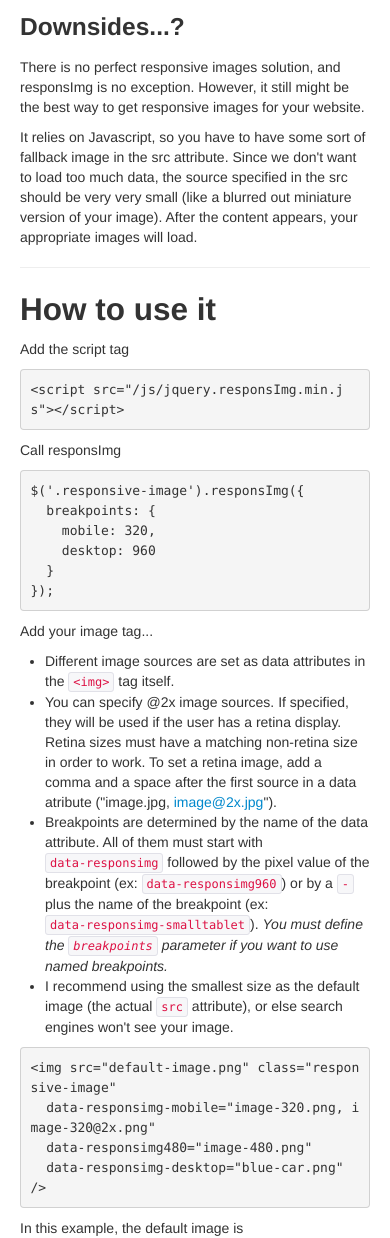
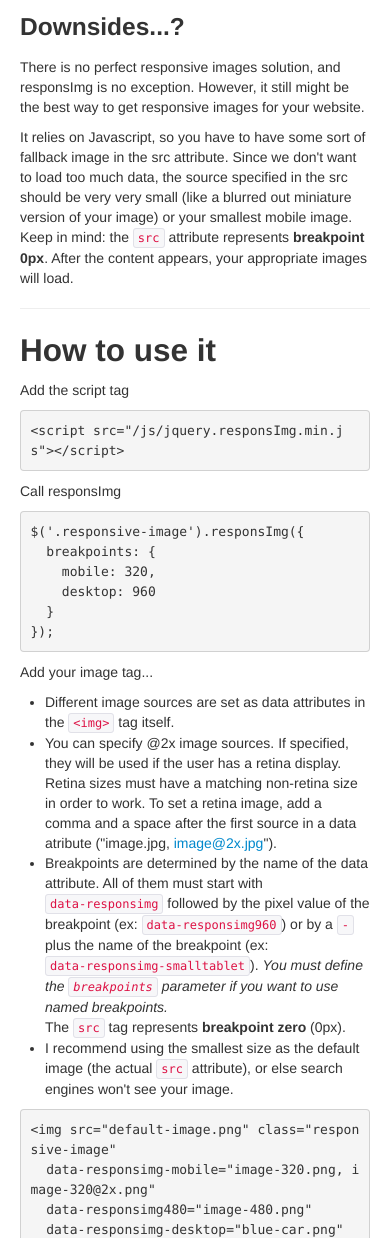
Before and after one commit to etiennetalbot/responsImg, a plain HTML site: page index.html in a window 390 px wide. Shown: the part 1502-2740 px from the top of the page. Drawn offline with nearby package versions, Linux system fonts and the light colour scheme.

Commit message:
Remind people that the src attribute represents breakpoint zero!

```diff
--- a/index.html
+++ b/index.html
@@ -71,7 +71,7 @@
         </div>
       </div>
 
-      <hr>
+      <hr />
 
       <h2>Why use it?</h2>
       <p>It's just Javascript! No messing up the CSS styling, no server configuration and tweaking. Plus, it doesn't rely on a probable future <code>&lt;picture&gt;</code> tag which might cause forward compatibility problems. All you have to do is add attributes to the already existing, already working <code>&lt;img&gt;</code> tag and you're good to go!</p>
@@ -79,7 +79,7 @@
 
       <h3>Downsides...?</h3>
       <p>There is no perfect responsive images solution, and responsImg is no exception. However, it still might be the best way to get responsive images for your website.</p>
-      <p>It relies on Javascript, so you have to have some sort of fallback image in the src attribute. Since we don't want to load too much data, the source specified in the src should be very very small (like a blurred out miniature version of your image). After the content appears, your appropriate images will load.</p>
+      <p>It relies on Javascript, so you have to have some sort of fallback image in the src attribute. Since we don't want to load too much data, the source specified in the src should be very very small (like a blurred out miniature version of your image) or your smallest mobile image. Keep in mind: the <code>src</code> attribute represents <strong>breakpoint 0px</strong>. After the content appears, your appropriate images will load.</p>
 
       <hr />
 
@@ -103,7 +103,8 @@
       <ul>
         <li>Different image sources are set as data attributes in the <code>&lt;img&gt;</code> tag itself.</li>
         <li>You can specify @2x image sources. If specified, they will be used if the user has a retina display. Retina sizes must have a matching non-retina size in order to work. To set a retina image, add a comma and a space after the first source in a data atribute ("image.jpg, <a href="mailto:image@2x.jpg">image@2x.jpg</a>").</li>
-        <li>Breakpoints are determined by the name of the data attribute. All of them must start with <code>data-responsimg</code> followed by the pixel value of the breakpoint (ex: <code>data-responsimg960</code>) or by a <code>-</code> plus the name of the breakpoint (ex: <code>data-responsimg-smalltablet</code>). <em>You must define the <code>breakpoints</code> parameter if you want to use named breakpoints.</em>
+        <li>Breakpoints are determined by the name of the data attribute. All of them must start with <code>data-responsimg</code> followed by the pixel value of the breakpoint (ex: <code>data-responsimg960</code>) or by a <code>-</code> plus the name of the breakpoint (ex: <code>data-responsimg-smalltablet</code>). <em>You must define the <code>breakpoints</code> parameter if you want to use named breakpoints.</em><br />
+        The <code>src</code> tag represents <strong>breakpoint zero</strong> (0px).
         </li>
         <li>I recommend using the smallest size as the default image (the actual <code>src</code> attribute), or else search engines won't see your image.</li>
       </ul>
```
